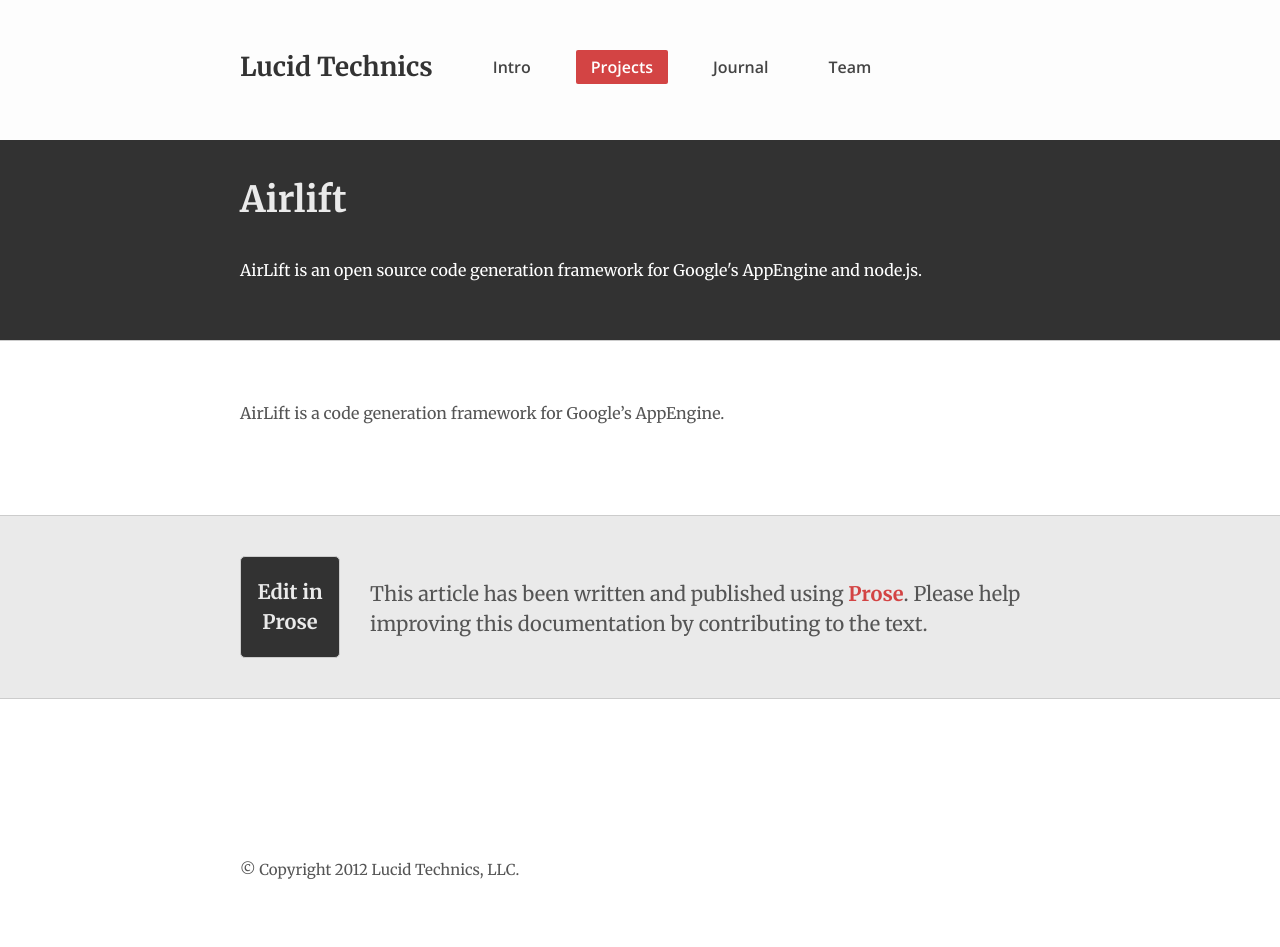
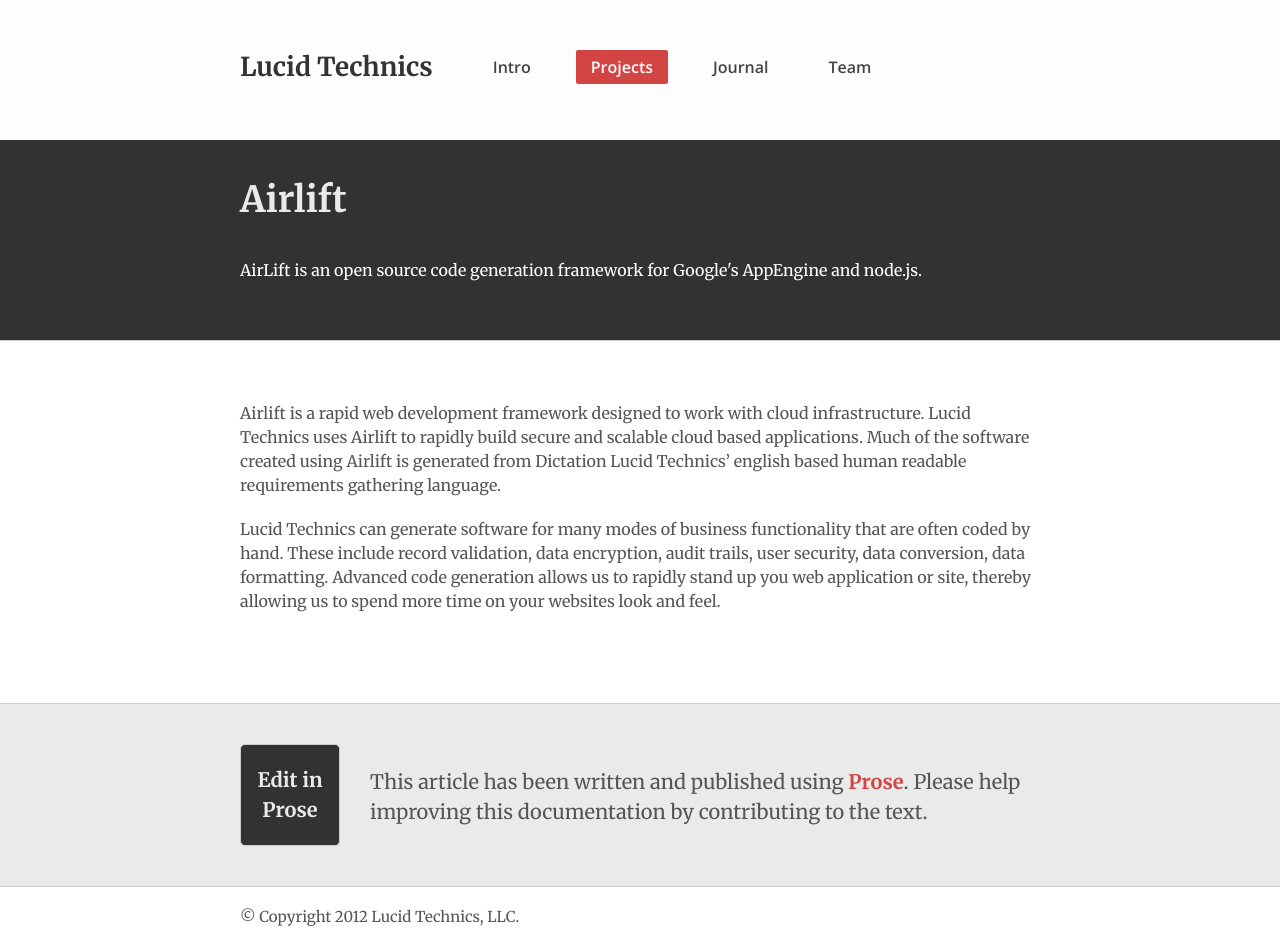
Before and after one commit to LucidTechnics/lucidtechnics.github.com, a Jekyll site: the page built from _posts/projects/0100-01-01-airlift.md, in a window 1280 px wide. Built offline with Jekyll 4.4.1, drawn with Linux system fonts in a browser that asks for light colours; nearby versions of some CDN libraries; before the commit the page ends 900 px from its top, so only the background shows below that.

Commit message:
Updated _posts/projects/0100-01-01-airlift.md

```diff
--- a/_posts/projects/0100-01-01-airlift.md
+++ b/_posts/projects/0100-01-01-airlift.md
@@ -12,4 +12,6 @@
 published: true
 ---
 
-AirLift is a code generation framework for Google's AppEngine.
+Airlift is a rapid web development framework designed to work with cloud infrastructure. Lucid Technics uses Airlift to rapidly build secure and scalable cloud based applications.  Much of the software created using Airlift is generated from Dictation Lucid Technics' english based human readable requirements gathering language.
+
+Lucid Technics can generate software for many modes of business functionality that are often coded by hand.  These include record validation, data encryption, audit trails, user security, data conversion, data formatting.  Advanced code generation allows us to rapidly stand up you web application or site, thereby allowing us to spend more time on your websites look and feel.
```
